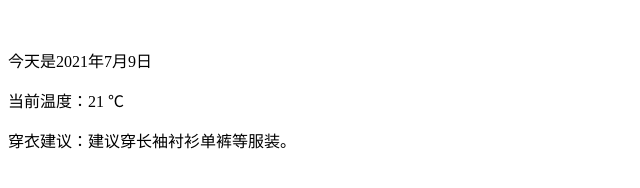
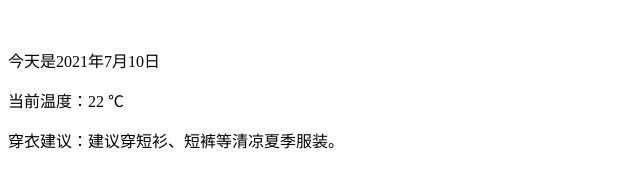
Before and after one commit to wjdnb/github-actions-weather-bot, a website: page index.html in a window 1280 px wide. Shown: the whole page, without its empty margins (0-640 px from the left). Drawn offline with Linux system fonts and the light colour scheme.

Commit message:
Deploying to gh-pages from @ Hgwxxdd/github-actions-weather-bot@aea2429bd86be5c978f74d9576fbf4d511fc1861 🚀

```diff
--- a/index.html
+++ b/index.html
@@ -4,8 +4,8 @@
   　　<meta http-equiv="Content-Type" content="text/html; charset=utf-8">
   　</head>
     <body>
-      <p>今天是2021年7月9日</p>
-      <p>当前温度：21 ℃</p>
-      <p>穿衣建议：建议穿长袖衬衫单裤等服装。</p>
+      <p>今天是2021年7月10日</p>
+      <p>当前温度：22 ℃</p>
+      <p>穿衣建议：建议穿短衫、短裤等清凉夏季服装。</p>
     </body>
   </html>
```
